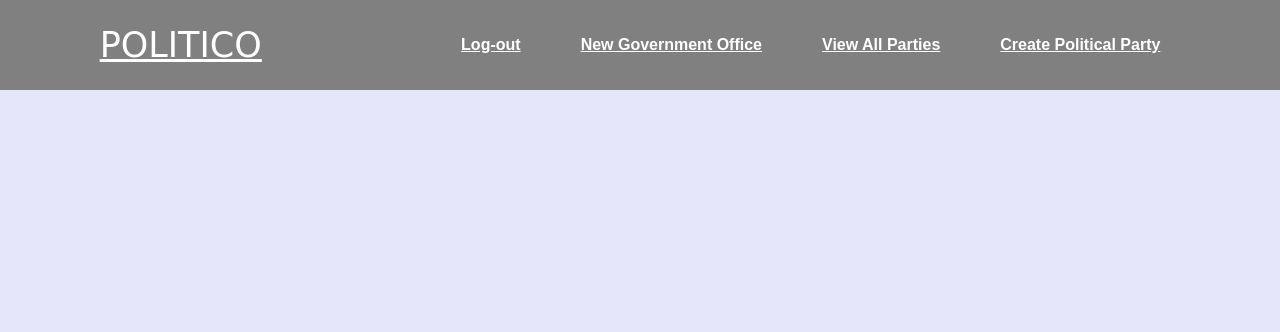
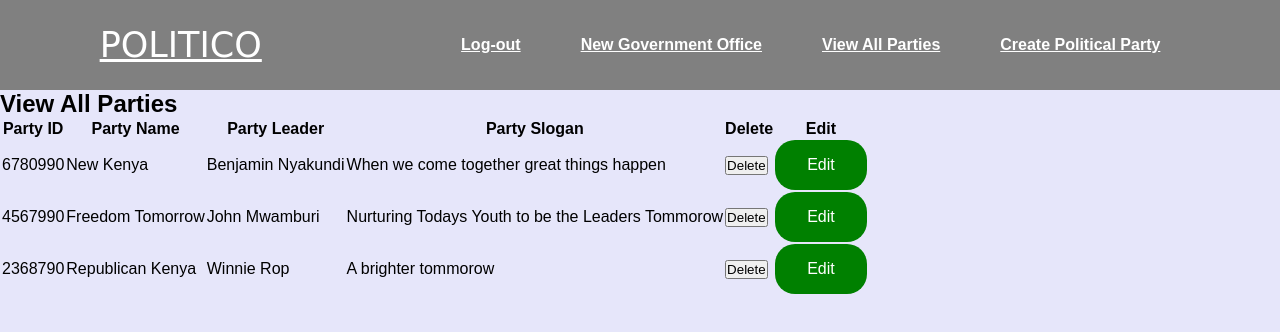
Before and after one commit to MoraaS/Politicosystem, a plain HTML site: page viewparty.html in a window 1280 px wide. Drawn offline with Linux system fonts and the light colour scheme; a web font is replaced by a local one.

Commit message:
[#163554518] Create table to display the parties

```diff
--- a/viewparty.html
+++ b/viewparty.html
@@ -26,3 +26,40 @@
                     </div>
                 </header>
 <body>
+        <h2>View All Parties</h2>
+
+<table>
+    <th>Party ID</th>
+    <th>Party Name</th>
+    <th>Party Leader</th>
+    <th>Party Slogan</th>
+    <th>Delete</th>
+    <th>Edit</th>
+  </tr>
+    <tr>
+      <td>6780990</td>
+      <td>New Kenya</td>
+      <td>Benjamin Nyakundi</td>
+      <td>When we come together great things happen</td>
+      <td> <button class="btndelete">Delete</button></td>
+      <td><button class="btnedit">Edit</button></td>
+    </tr>
+    <tr>
+      <td>4567990</td>
+      <td>Freedom Tomorrow</td>
+      <td>John Mwamburi</td>
+      <td>Nurturing Todays Youth to be the Leaders Tommorow</td>
+      <td> <button class="btndelete">Delete</button></td>
+      <td><button class="btnedit">Edit</button></td>
+    </tr>
+    <tr>
+      <td>2368790</td>
+      <td>Republican Kenya</td>
+      <td>Winnie Rop</td>
+      <td>A brighter tommorow</td>
+      <td> <button class="btndelete">Delete</button></td>
+      <td><button class="btnedit">Edit</button></td>
+    </tr>
+  </table>
+  </body>
+  </html>
```
